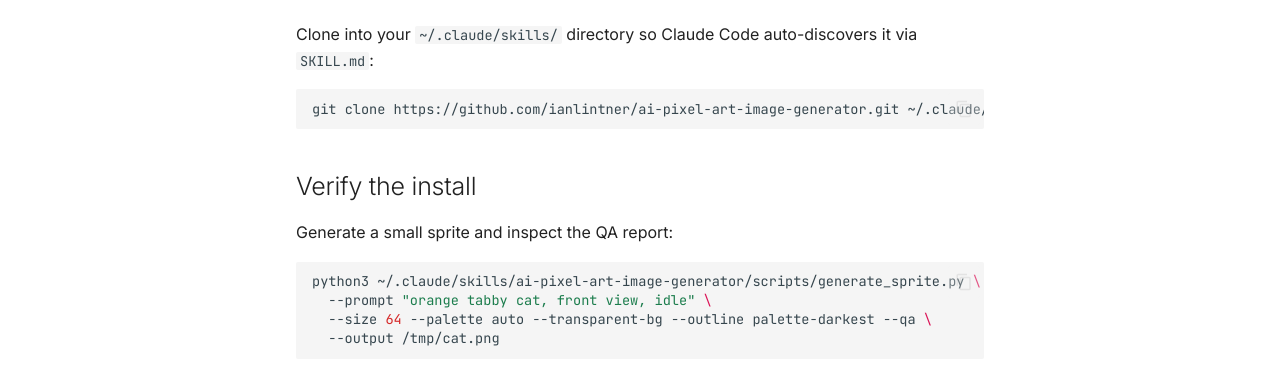
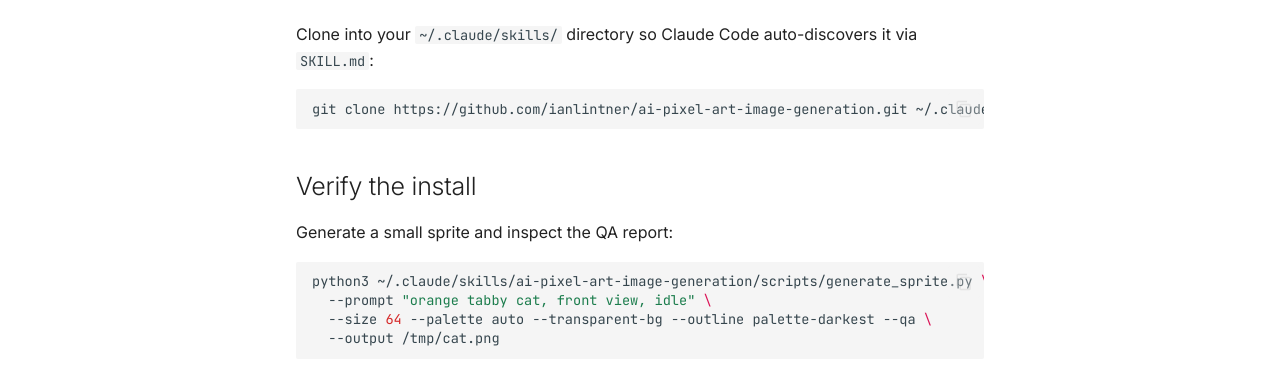
Before and after one commit to ianlintner/ai-pixel-art-image-generation, an MkDocs documentation site: the page built from docs/install.md, in a window 1280 px wide and 900 px high, scrolled down 982 px. Shown: the part 339-717 px from the top of the window. Built offline with MkDocs 1.6.1 and Material for MkDocs 9.7.7, drawn with Linux system fonts in a browser that asks for light colours; comment, search, counter and statistics services are not loaded; some of the changed text lies outside the part shown.

Commit message:
Fix repo slug typo: generator → generation throughout
GitHub repo is ai-pixel-art-image-generation. Previous commit used
ai-pixel-art-image-generator (missing trailing 'n'). Corrects all URLs,
local clone paths, SKILL.md name, pyproject.toml name, and mkdocs.yml
site_url/repo_url.

Co-Authored-By: Claude Sonnet 4.6 <noreply@anthropic.com>

````diff
--- a/docs/install.md
+++ b/docs/install.md
@@ -4,7 +4,7 @@
 
 Paste this prompt into a fresh Claude Code session. It clones the skill, installs the Python dependencies, and walks through credential setup interactively — Claude Code will ask where your Azure Foundry endpoint lives and which auth path you're using before writing anything.
 
-> Install the `ai-pixel-art-image-generator` skill from https://github.com/ianlintner/ai-pixel-art-image-generator into `~/.claude/skills/ai-pixel-art-image-generator`, install its Python dependencies, then ask me where my Azure Foundry endpoint and Gemini API key should go. Don't assume — check which auth path I'm using (`az login`, `DefaultAzureCredential`, or a static `AZURE_OPENAI_API_KEY`), tell me which shell rc file to export the env vars in, and verify the install by generating a small sprite with `--qa`.
+> Install the `ai-pixel-art-image-generation` skill from https://github.com/ianlintner/ai-pixel-art-image-generation into `~/.claude/skills/ai-pixel-art-image-generation`, install its Python dependencies, then ask me where my Azure Foundry endpoint and Gemini API key should go. Don't assume — check which auth path I'm using (`az login`, `DefaultAzureCredential`, or a static `AZURE_OPENAI_API_KEY`), tell me which shell rc file to export the env vars in, and verify the install by generating a small sprite with `--qa`.
 
 The manual steps below cover the same ground if you prefer to run them yourself.
 
@@ -39,7 +39,7 @@ No endpoint or subscription IDs are baked into the scripts.
 Clone into your `~/.claude/skills/` directory so Claude Code auto-discovers it via `SKILL.md`:
 
 ```bash
-git clone https://github.com/ianlintner/ai-pixel-art-image-generator.git ~/.claude/skills/ai-pixel-art-image-generator
+git clone https://github.com/ianlintner/ai-pixel-art-image-generation.git ~/.claude/skills/ai-pixel-art-image-generation
 ```
 
 ## Verify the install
@@ -47,7 +47,7 @@ git clone https://github.com/ianlintner/ai-pixel-art-image-generator.git ~/.clau
 Generate a small sprite and inspect the QA report:
 
 ```bash
-python3 ~/.claude/skills/ai-pixel-art-image-generator/scripts/generate_sprite.py \
+python3 ~/.claude/skills/ai-pixel-art-image-generation/scripts/generate_sprite.py \
   --prompt "orange tabby cat, front view, idle" \
   --size 64 --palette auto --transparent-bg --outline palette-darkest --qa \
   --output /tmp/cat.png
--- a/mkdocs.yml
+++ b/mkdocs.yml
@@ -1,8 +1,8 @@
 site_name: AI Pixel Art & Tile Map Generator
 site_description: Game developer toolkit for AI-generated pixel art, tile maps, sprite-sheet animations, and other game graphic assets — Claude Code skill on Azure AI Foundry + Google Gemini with Tiled-compatible output.
-site_url: https://ianlintner.github.io/ai-pixel-art-image-generator/
-repo_url: https://github.com/ianlintner/ai-pixel-art-image-generator
-repo_name: ianlintner/ai-pixel-art-image-generator
+site_url: https://ianlintner.github.io/ai-pixel-art-image-generation/
+repo_url: https://github.com/ianlintner/ai-pixel-art-image-generation
+repo_name: ianlintner/ai-pixel-art-image-generation
 edit_uri: edit/main/docs/
 
 theme:
--- a/pyproject.toml
+++ b/pyproject.toml
@@ -1,5 +1,5 @@
 [project]
-name = "ai-pixel-art-image-generator"
+name = "ai-pixel-art-image-generation"
 version = "0.1.0"
 description = "Game developer toolkit for AI-generated pixel art, tile maps, sprite-sheet animations, and other game graphic assets. Claude Code skill on Azure AI Foundry + Google Gemini with Tiled-compatible output."
 readme = "README.md"
````
Also changed, not shown: README.md (+2 -2 lines), SKILL.md (+7 -7 lines), docs/cookbook/index.md (+1 -1 lines), docs/index.md (+1 -1 lines), docs/reference/qa.md (+2 -2 lines).
